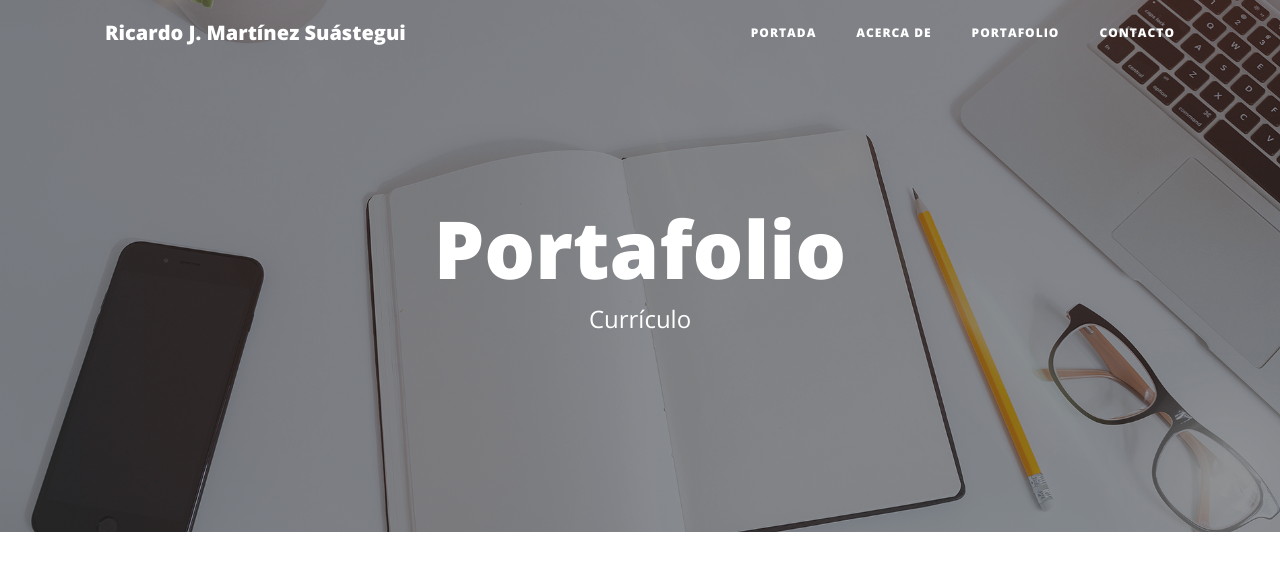
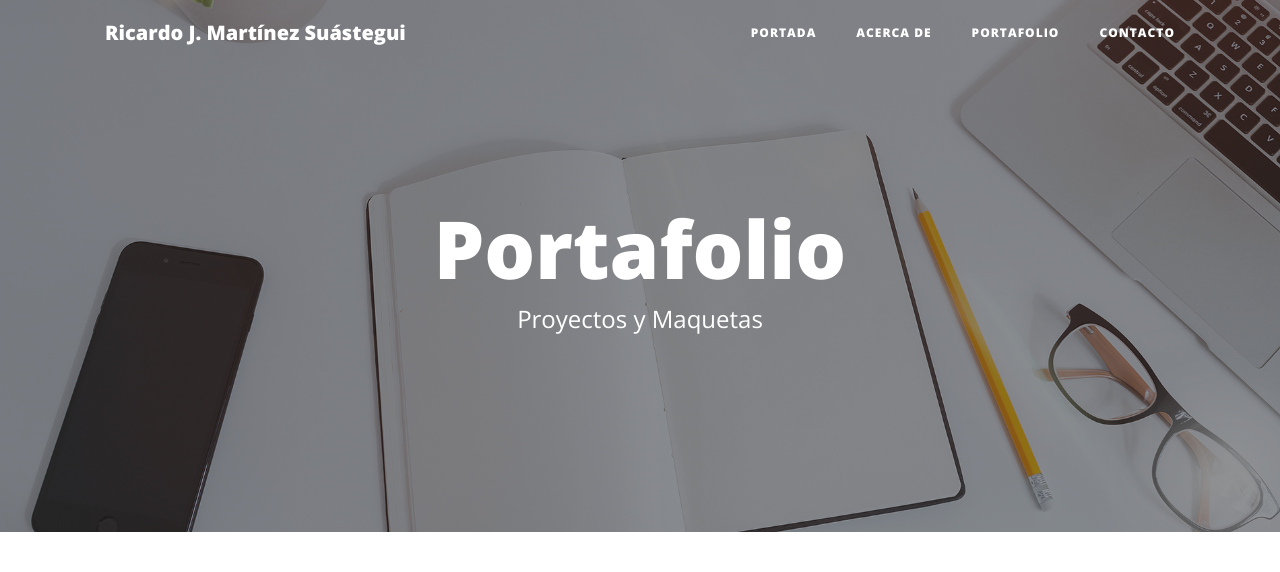
Before and after one commit to drachenjager/web-personal-1, a Django app: page /portfolio/ in a window 1280 px wide. Shown: the top 572 px of the page. Run offline with Django 3.2, Linux system fonts and the light colour scheme; data that the repository does not hold is empty; some libraries are stand-ins or nearby versions.

Commit message:
Update portfolio.html

```diff
--- a/webpersonal/portfolio/templates/portfolio/portfolio.html
+++ b/webpersonal/portfolio/templates/portfolio/portfolio.html
@@ -7,7 +7,7 @@
 
 {% block headers %}
     <h1>Portafolio</h1>
-    <span class="subheading">Currículo</span>
+    <span class="subheading">Proyectos y Maquetas</span>
 {% endblock %}
 
 {% block content %}
```
